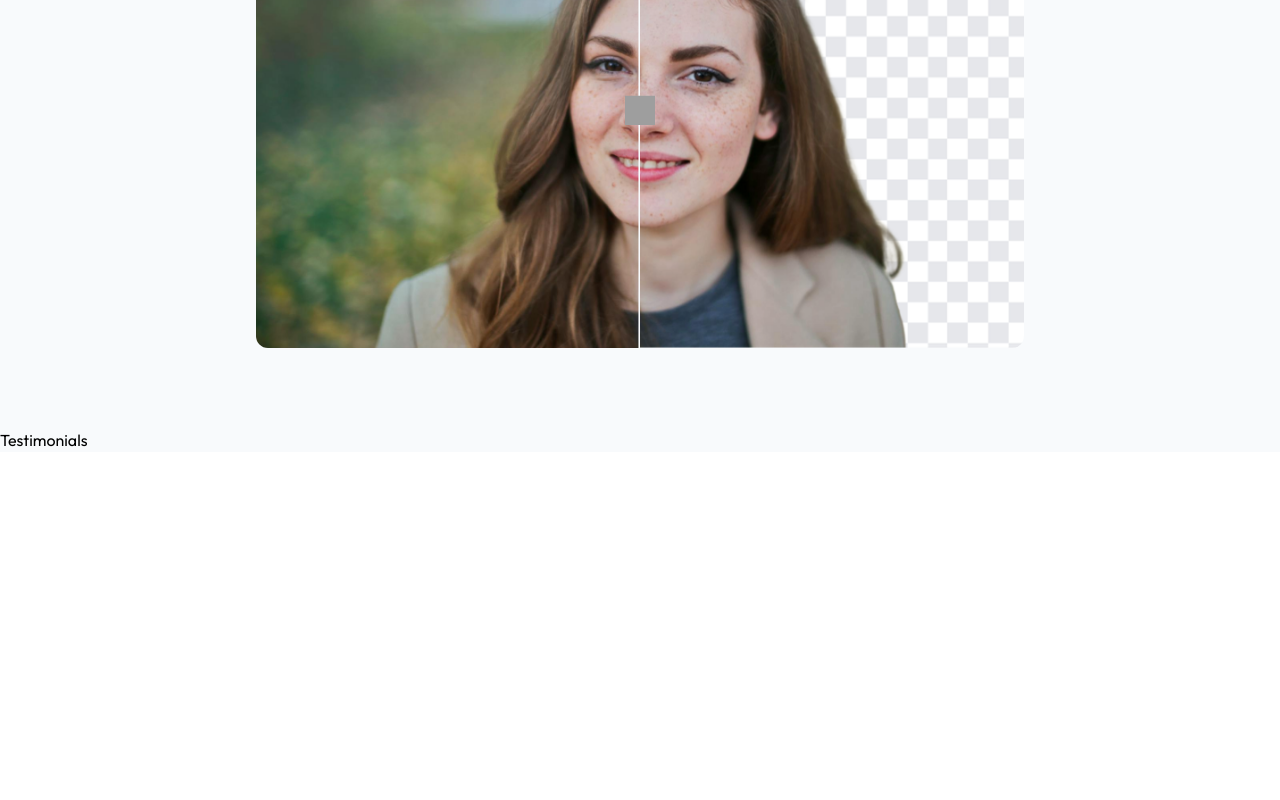
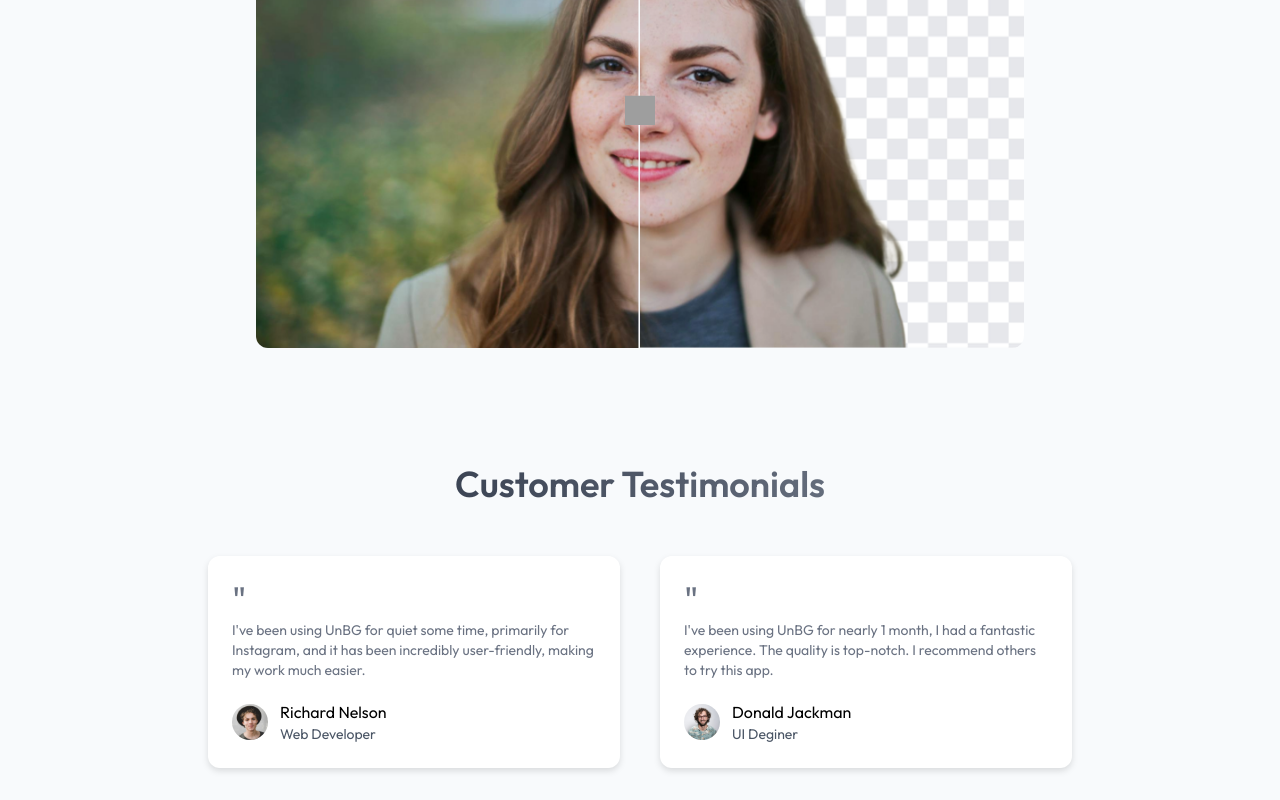
Before and after one commit to coding-zero-1/UnBG-frontend, a React (Vite) app: page / in a window 1280 px wide. Shown: the part 1778-2578 px from the top of the page. Before the commit the page ends 2230 px from the top, so only its background shows below. Built offline with nearby package versions, Linux system fonts and the light colour scheme; the HTML template or start-up script is replaced by a standard one.

Commit message:
added testimonials

```diff
--- a/src/components/Testimonials.tsx
+++ b/src/components/Testimonials.tsx
@@ -1,7 +1,24 @@
-
+import { testimonialsData } from "../assets/assets"
 const Testimonials = () => {
   return (
-    <div>Testimonials</div>
+    <div>
+        <h1 className="py-5 text-center text-2xl md:text-3xl lg:text-4xl mt-4 font-semibold bg-gradient-to-r from-gray-900 to-gray-400 bg-clip-text text-transparent">Customer Testimonials</h1>
+        <div className="grid grid-cols-1 md:grid-cols-2 gap-10 px-4 max-w-4xl mx-auto py-8">
+            {testimonialsData.map((elem,index)=>(
+                <div key={index} className="bg-white rounded-xl p-6 drop-shadow-md m-auto max-w-lg hover:scale-105 transition-transform duration-700">
+                    <p className="text-4xl text-gray-500">"</p>
+                    <p className="text-sm text-gray-500">{elem.text}</p>
+                    <div className="flex items-center gap-3 mt-5">
+                        <img className="w-9 rounded-full" src={elem.image} alt="" />
+                        <div>
+                            <p>{elem.author}</p>
+                            <p className="text-sm text-gray-600">{elem.jobTitle}</p>
+                        </div>
+                    </div>
+                </div>
+            ))}
+        </div>
+    </div>
   )
 }
 
```
